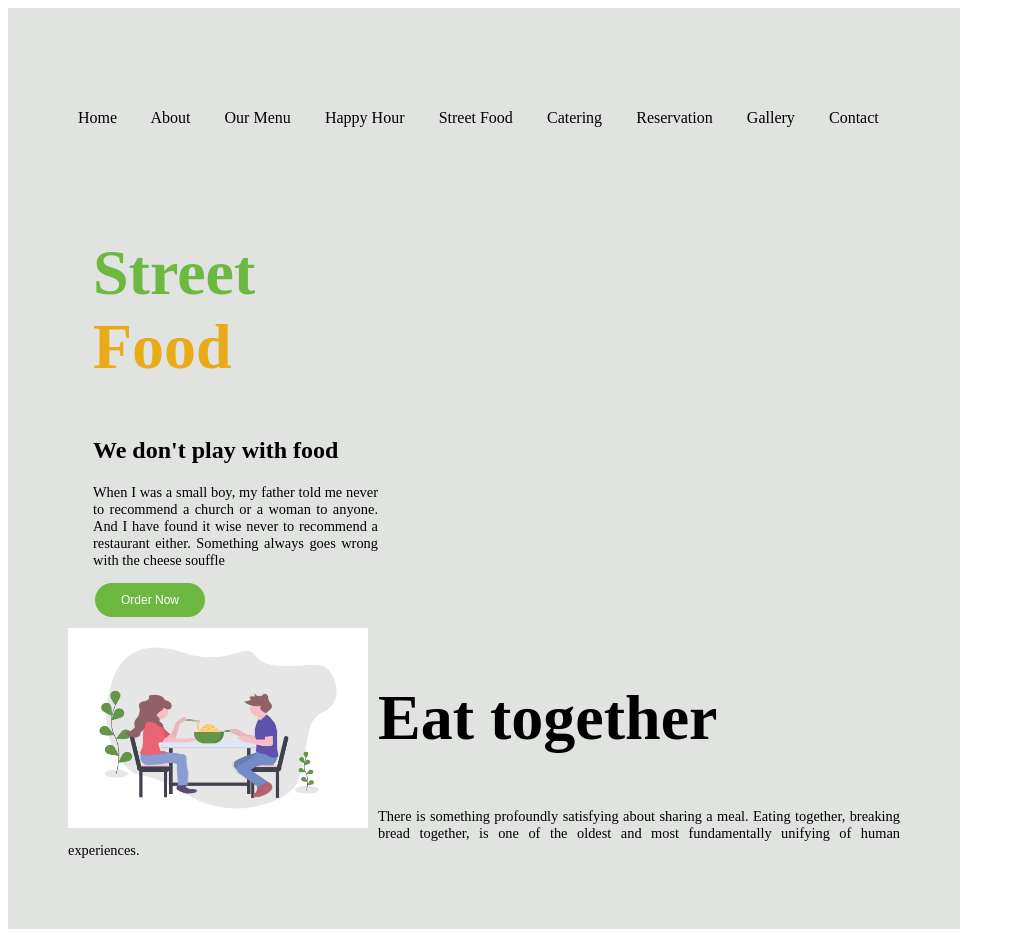
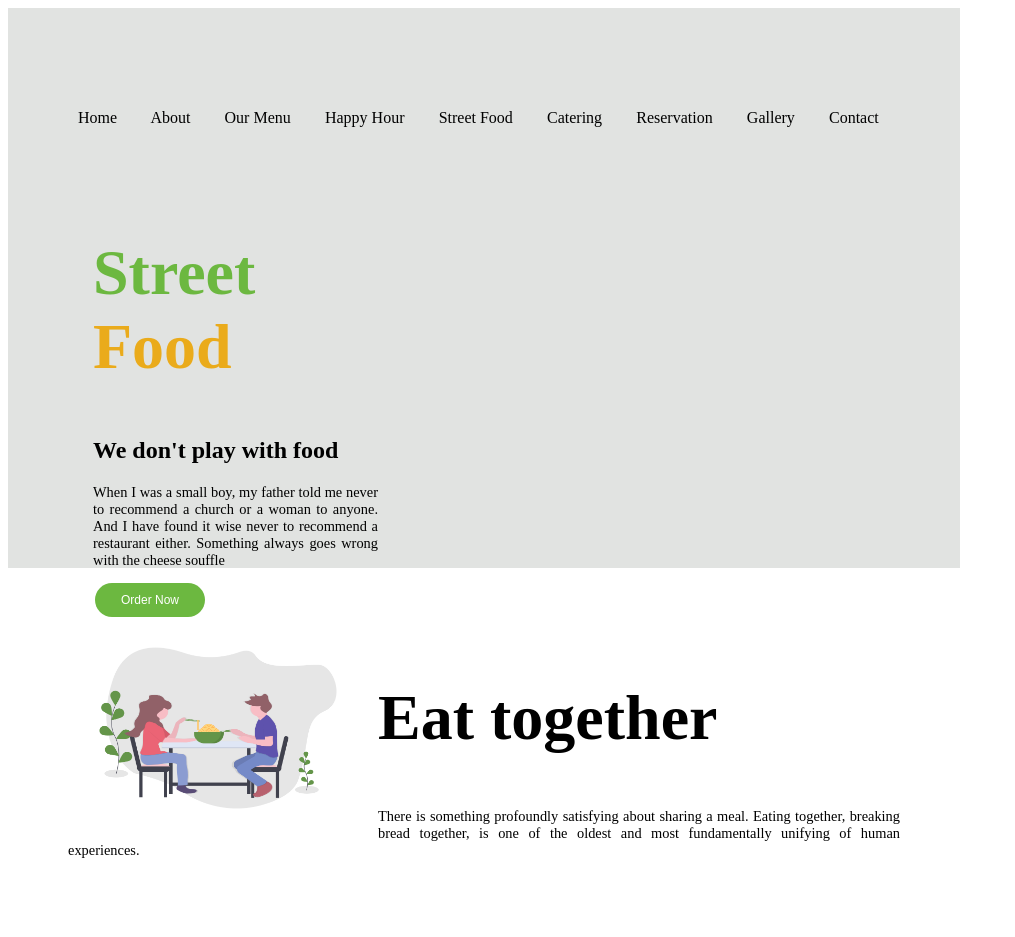
Before and after one commit to kimutaimeshack/FarewayStreetFood, a plain HTML site: page index.html in a window 1280 px wide. Shown: the whole page, without its empty margins (0-1015 px from the left). Drawn offline with Linux system fonts and the light colour scheme.

Commit message:
remove background color

```diff
--- a/style.css
+++ b/style.css
@@ -17,7 +17,6 @@ body{
 width: 100%;
 height: 100%;
 padding: 60PX;
-Background-Color: #e1e3e1 ;
 }
 
   #one{
```
